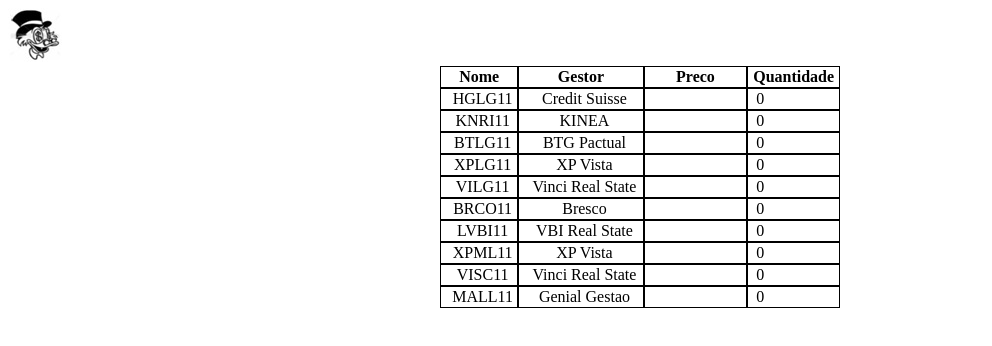
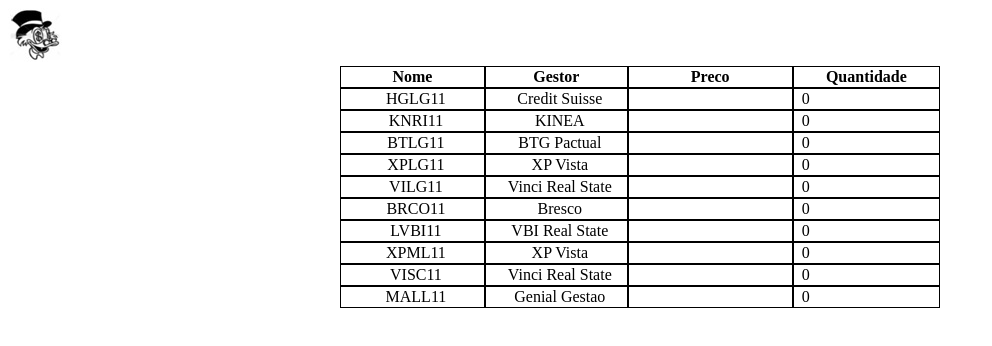
Before and after one commit to wantuil-junior/fii, a plain HTML site: page index.html in a window 1280 px wide. Shown: the whole page, without its empty margins (0-992 px from the left). Drawn offline with Linux system fonts and the light colour scheme; no server answers.

Commit message:
Alterado

```diff
--- a/estilo.css
+++ b/estilo.css
@@ -1,14 +1,22 @@
-table  { width: 400px; height:250;
+
+table  { width: 600px; height:240;
          background-color:white ;color:black;
          border-spacing: 0;
-         margin:0 auto;
-     }
+         margin:0 auto;   }
 
 
-th{border: 1px solid black}
-td{border: 1px solid black;  padding-left:8px;}
+
+ th{  width: 150px; height:12;
+      background-color:white ;color:black;
+      border: 1px solid black; }
 
 
-img { margin-top:auto;}
 
-input{width: 80px;border: 0; }
+td{  width: 150px; height:12;
+     background-color:white ;color:black;
+     border: 1px solid black;  padding-left:8px;}
+
+
+ input{  width: 150px; height:12;
+         background-color:white ;color:black;
+         border: 0; }
```
